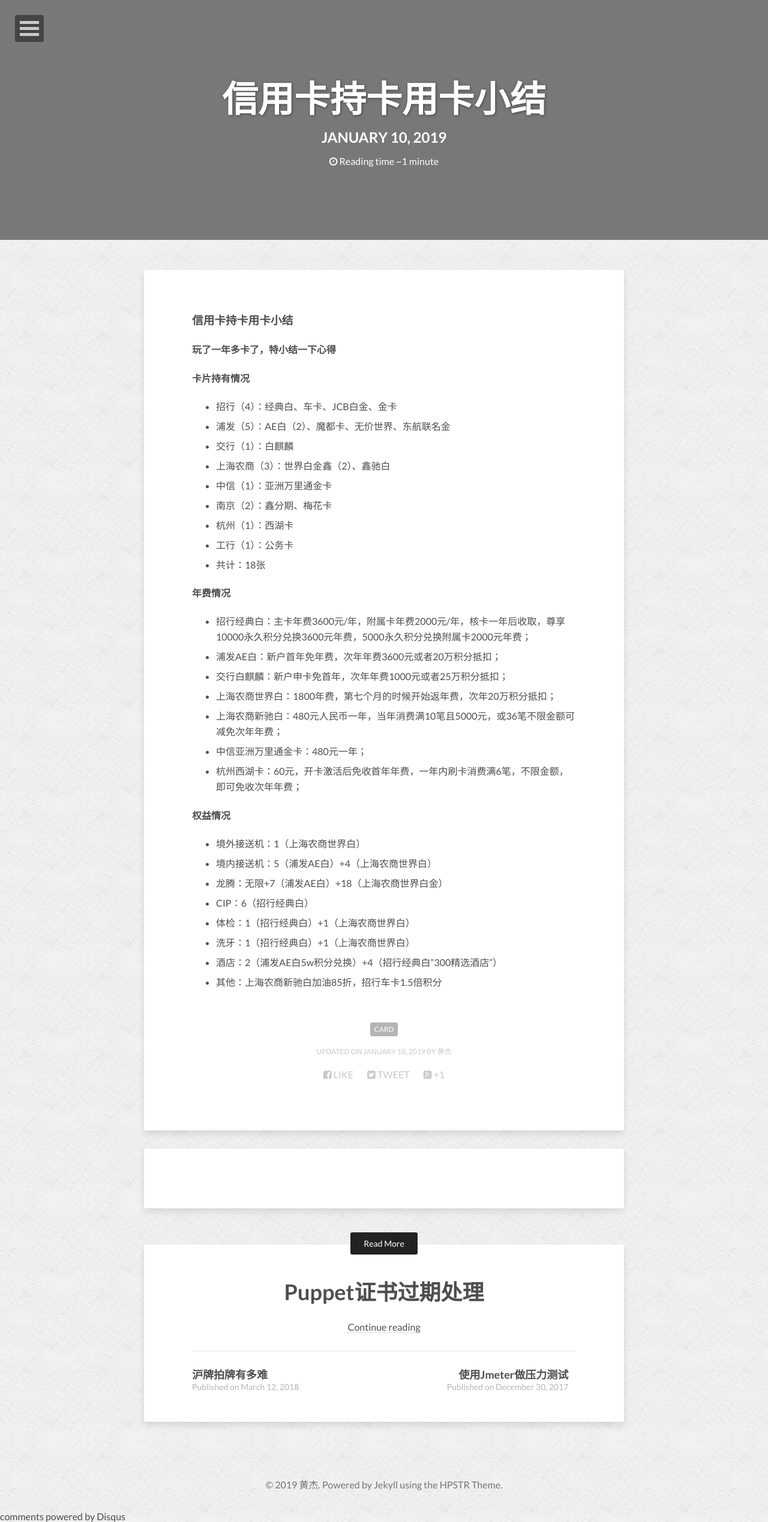
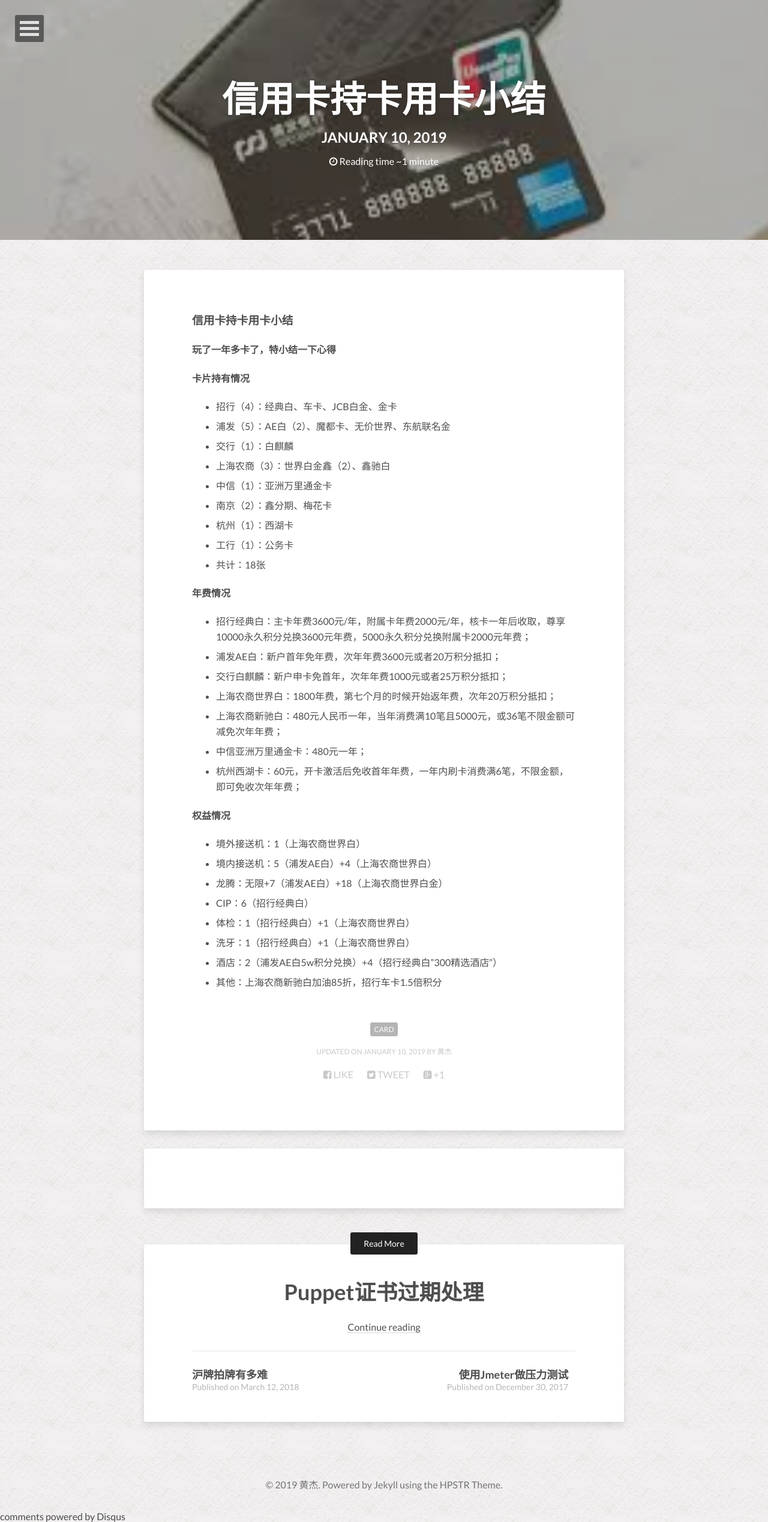
Before and after one commit to hj1984930/hj1984930.github.io, a Jekyll site: the page built from _posts/2019-01-10-card.md, in a window 1280 px wide. Shown: the whole page at 60% size. Built offline with Jekyll 4.4.1, drawn with Linux system fonts in a browser that asks for light colours; nearby versions of some CDN libraries; comment, search, counter and statistics services are not loaded.

Commit message:
add card

```diff
--- a/_posts/2019-01-10-card.md
+++ b/_posts/2019-01-10-card.md
@@ -5,7 +5,7 @@
 modified: 2019-01-10
 tags: [card]
 image:
-  feature: foreman-ui.png
+  feature: ae.png
 
 ---
 
```
Also changed, not shown: images/ae.png (renamed from images/ae.jpeg).
